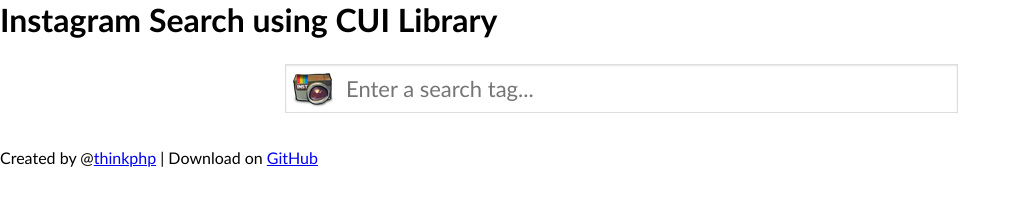
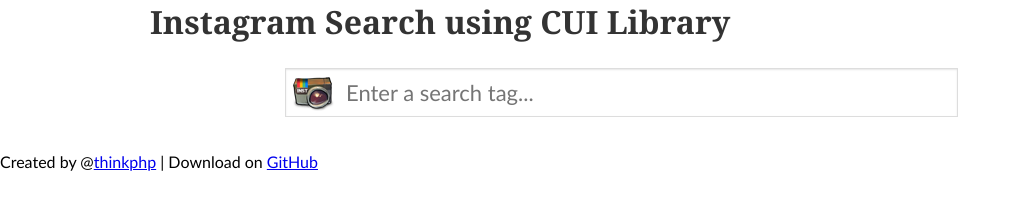
Before and after one commit to thinkphp/cui, a plain HTML site: page instagram/index.html in a window 1280 px wide. Shown: the whole page, without its empty margins (0-1021 px from the left). Drawn offline with Linux system fonts and the light colour scheme.

Commit message:
css for h1 title

```diff
--- a/instagram/index.html
+++ b/instagram/index.html
@@ -7,6 +7,7 @@
 * { margin: 0; padding: 0; outline: none; }
 html { height: 105%; }
 body { font-family: Calibri, Candara, Segoe, "Segoe UI", Optima, Arial, sans-serif; }
+h1 { font-size: 16px/1.4; font-family: Georgia,Times,serif;color: #333; margin-left: 150px}
 
 small { display: block; color: #555; padding: 10px 0px; }
 
```
